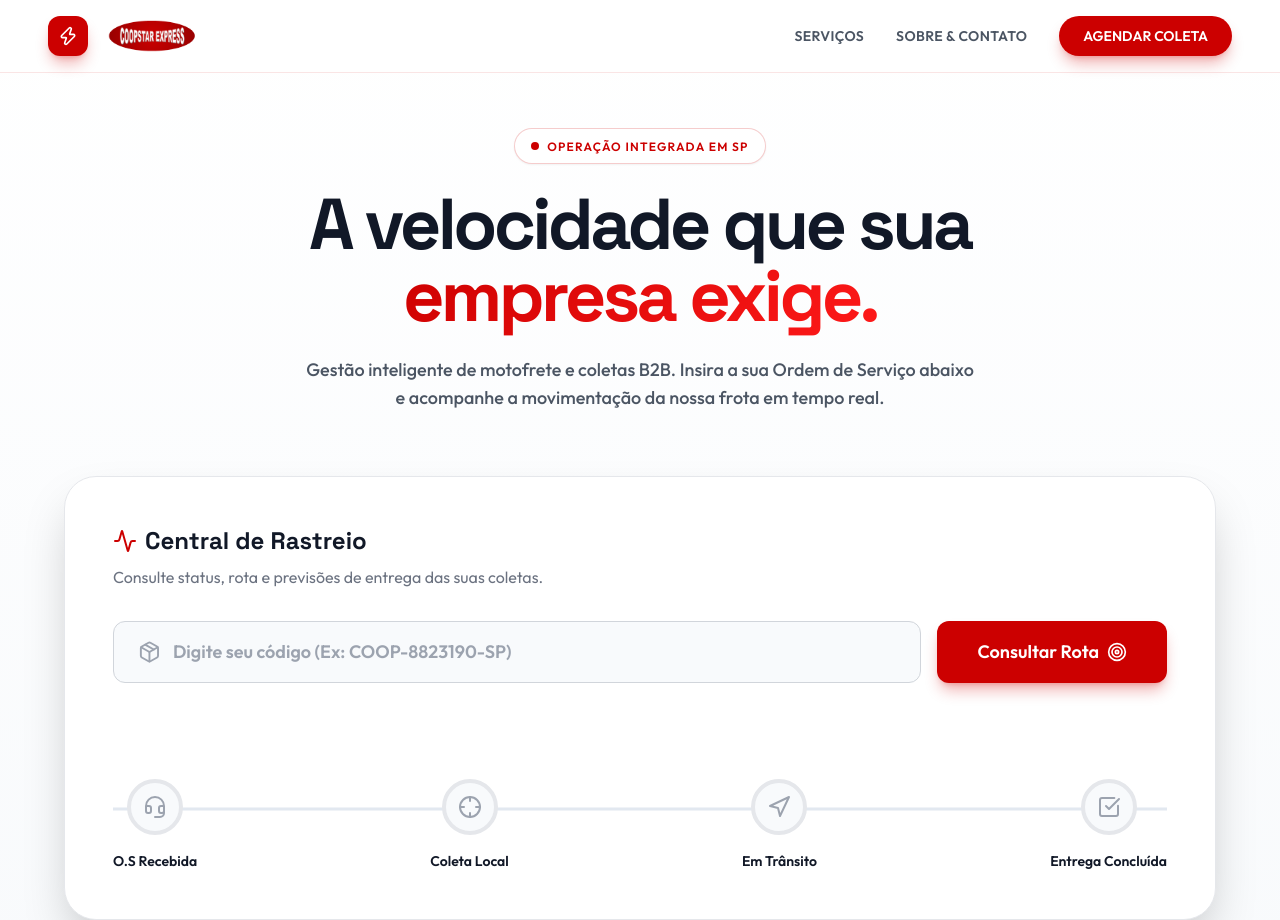
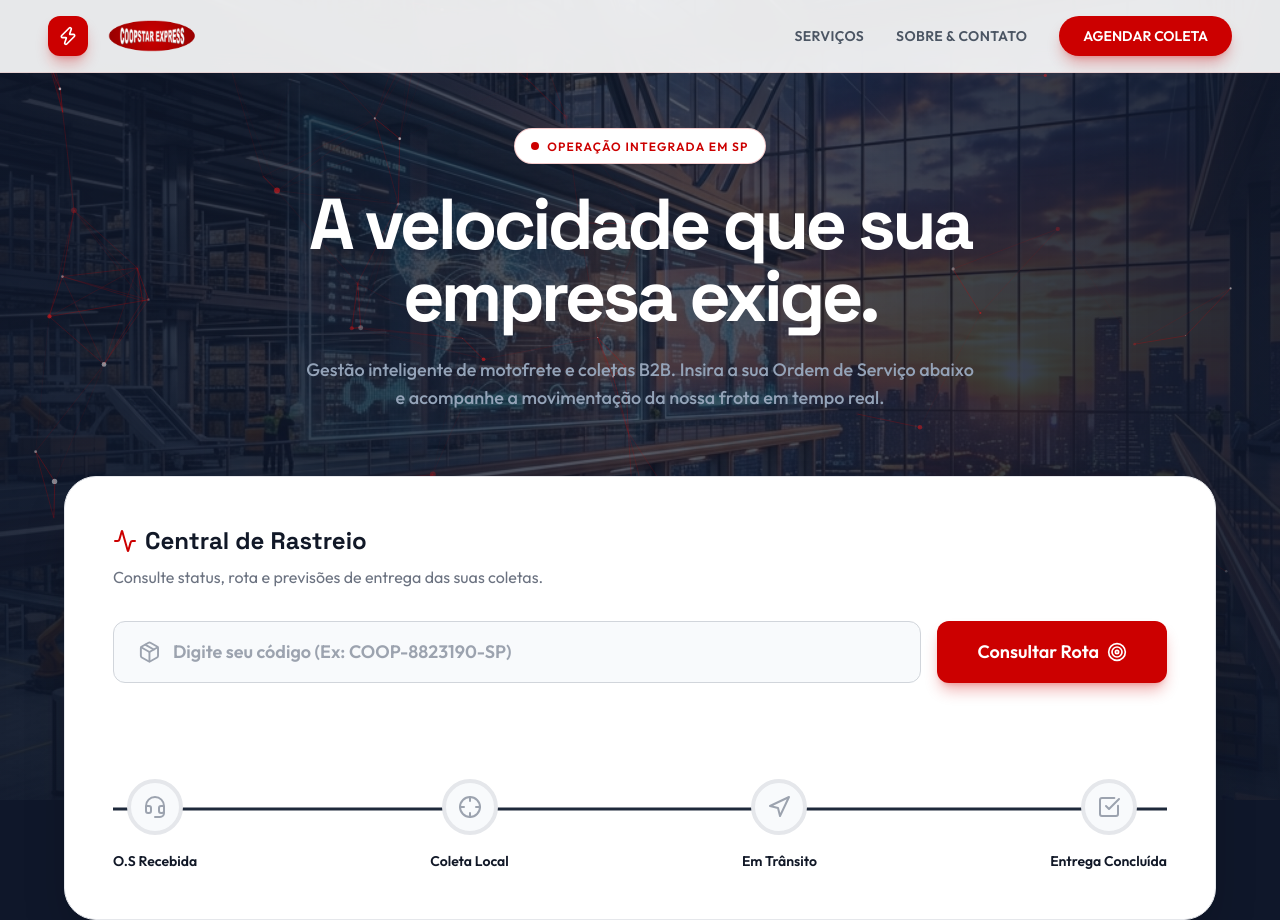
Before and after one commit to dl7255971-debug/coopstar-0315, a website: page index.html in a window 1280 px wide. Shown: the top 920 px of the page. Drawn offline with nearby package versions, Linux system fonts and the light colour scheme.

Commit message:
feat: atualiza fundo para imagem realista prime 2026 com interatividade via particles.js

```diff
--- a/index.html
+++ b/index.html
@@ -35,7 +35,7 @@
     </script>
 
     <style>
-        body { background-color: #ffffff; color: #1e293b; }
+        body { background-color: #0f172a; color: #f1f5f9; overflow-x: hidden; }
 
         .glass-nav {
             background: rgba(255, 255, 255, 0.9);
@@ -43,48 +43,58 @@
             border-bottom: 1px solid rgba(204, 0, 0, 0.1);
         }
 
-        .text-gradient {
-            background: linear-gradient(135deg, #cc0000 0%, #ff1a1a 100%);
-            -webkit-background-clip: text;
-            -webkit-text-fill-color: transparent;
+        /* 2026 Realistic Logistics Background */
+        .bg-logistics {
+            position: fixed; top: 0; left: 0; width: 100vw; height: 100vh;
+            z-index: -10;
+            background: url('imagens/bg_logistics_2026.png') no-repeat center center;
+            background-size: cover;
+        }
+        .bg-overlay {
+            position: fixed; top: 0; left: 0; width: 100vw; height: 100vh;
+            z-index: -9;
+            background: linear-gradient(to right, rgba(15, 23, 42, 0.90) 0%, rgba(15, 23, 42, 0.70) 50%, rgba(15, 23, 42, 0.90) 100%);
+        }
+        #particles-js {
+            position: fixed; top: 0; left: 0; width: 100vw; height: 100vh;
+            z-index: -8;
         }
 
         .card-premium {
-            background: #ffffff;
-            border: 1px solid rgba(0, 0, 0, 0.05);
+            background: rgba(15, 23, 42, 0.6);
+            backdrop-filter: blur(12px);
+            border: 1px solid rgba(255, 255, 255, 0.08);
             transition: all 0.3s ease;
-            box-shadow: 0 4px 20px rgba(0,0,0,0.05);
+            box-shadow: 0 4px 30px rgba(0,0,0,0.2);
         }
 
         .card-premium:hover {
             transform: translateY(-5px);
-            border-color: rgba(204, 0, 0, 0.3);
-            box-shadow: 0 10px 40px -10px rgba(204, 0, 0, 0.15);
+            border-color: rgba(204, 0, 0, 0.4);
+            box-shadow: 0 10px 40px -10px rgba(204, 0, 0, 0.3);
         }
 
         /* Custom Tracker Styles for Light Mode */
         .tracker-node { position: relative; z-index: 2; }
         .tracker-line {
             position: absolute; top: 50%; left: 0; right: 0; height: 3px;
-            background: #e2e8f0; z-index: 1; transform: translateY(-50%);
+            background: #1e293b; z-index: 1; transform: translateY(-50%);
         }
         .tracker-progress {
             position: absolute; top: 50%; left: 0; height: 3px;
-            background: linear-gradient(90deg, #990000, #cc0000); z-index: 1;
+            background: linear-gradient(90deg, #990000, #ff1a1a); z-index: 1;
             transform: translateY(-50%);
         }
 
-        /* Subtle ambient pattern */
-        .ambient-pattern {
-            position: fixed; inset: 0; z-index: -1; pointer-events: none; opacity: 0.1;
-            background-image: radial-gradient(#cc0000 1px, transparent 1px);
-            background-size: 40px 40px;
-        }
+        /* Fim estilos de Background */
     </style>
 </head>
 <body class="antialiased selection:bg-brand-red selection:text-white relative">
 
-    <div class="ambient-pattern"></div>
+    <!-- Fundo Interativo 2026 com Particles.js -->
+    <div class="bg-logistics"></div>
+    <div class="bg-overlay"></div>
+    <div id="particles-js"></div>
 
     <!-- Navegação -->
     <nav class="fixed w-full z-50 glass-nav transition-all duration-300 py-4" id="navbar">
@@ -112,8 +122,8 @@
         </div>
     </nav>
 
-    <!-- HERO SECTION MODIFICADA: SEM IMAGEM, COM LOGISTIC FLOW FUNCIONAL -->
-    <section class="relative min-h-[90vh] flex flex-col items-center justify-center pt-32 pb-16 px-6 bg-gradient-to-b from-white to-surface">
+    <!-- HERO SECTION MODIFICADA -->
+    <section class="relative min-h-[90vh] flex flex-col items-center justify-center pt-32 pb-16 px-6 bg-transparent">
         <div class="max-w-6xl mx-auto w-full">
 
             <div class="text-center mb-16">
@@ -122,12 +132,12 @@
                     <span class="text-xs tracking-widest text-brand-red uppercase font-bold mt-0.5">Operação Integrada em SP</span>
                 </div>
 
-                <h1 data-aos="fade-up" data-aos-delay="100" class="font-display text-5xl md:text-7xl font-bold leading-[1.1] tracking-tighter text-gray-900 mb-6 mx-auto">
+                <h1 data-aos="fade-up" data-aos-delay="100" class="font-display text-5xl md:text-7xl font-bold leading-[1.1] tracking-tighter text-white mb-6 mx-auto">
                     A velocidade que sua <br />
                     <span class="text-gradient">empresa exige.</span>
                 </h1>
 
-                <p data-aos="fade-up" data-aos-delay="200" class="text-lg text-gray-600 max-w-2xl mx-auto font-medium">
+                <p data-aos="fade-up" data-aos-delay="200" class="text-lg text-slate-400 max-w-2xl mx-auto font-medium">
                     Gestão inteligente de motofrete e coletas B2B. Insira a sua Ordem de Serviço abaixo e acompanhe a movimentação da nossa frota em tempo real.
                 </p>
             </div>
@@ -197,7 +207,8 @@
     </section>
 
     <!-- SOLUÇÕES COMPLETAS COM NOVAS IMAGENS GERADAS -->
-    <section id="services" class="py-24 px-6 relative bg-white border-y border-gray-100">
+    <!-- SOLUÇÕES COMPLETAS -->
+    <section id="services" class="py-24 px-6 relative bg-transparent">
         <div class="max-w-7xl mx-auto">
             <div class="text-center mb-16" data-aos="fade-up">
                 <span class="text-brand-red font-extrabold tracking-widest uppercase text-xs">Portfólio Operacional</span>
@@ -263,7 +274,8 @@
     </section>
 
     <!-- FORMULÁRIO NATIVO E MENSAGENS NO MODO LIGHT -->
-    <section id="contact" class="py-24 px-6 bg-surface relative overflow-hidden">
+    <!-- FORMULÁRIO NATIVO -->
+    <section id="contact" class="py-24 px-6 bg-transparent relative overflow-hidden">
         <div class="max-w-7xl mx-auto flex flex-col lg:flex-row gap-16 items-center">
 
             <div data-aos="fade-right" class="w-full lg:w-1/2">
@@ -433,6 +445,35 @@
                 }, 3000);
             }, 1200);
         }
+
+    </script>
+    <script src="https://cdn.jsdelivr.net/particles.js/2.0.0/particles.min.js"></script>
+    <script>
+        // Interatividade do Fundo 2026: Particles.js Config
+        particlesJS('particles-js', {
+            "particles": {
+                "number": { "value": 60, "density": { "enable": true, "value_area": 800 } },
+                "color": { "value": ["#ff1a1a", "#ffffff"] },
+                "shape": { "type": "circle" },
+                "opacity": { "value": 0.6, "random": true },
+                "size": { "value": 3, "random": true },
+                "line_linked": { "enable": true, "distance": 150, "color": "#cc0000", "opacity": 0.4, "width": 1 },
+                "move": { "enable": true, "speed": 1.5, "direction": "none", "random": true, "straight": false, "out_mode": "out", "bounce": false }
+            },
+            "interactivity": {
+                "detect_on": "window",
+                "events": {
+                    "onhover": { "enable": true, "mode": "grab" },
+                    "onclick": { "enable": true, "mode": "push" },
+                    "resize": true
+                },
+                "modes": {
+                    "grab": { "distance": 200, "line_linked": { "opacity": 0.8 } },
+                    "push": { "particles_nb": 3 }
+                }
+            },
+            "retina_detect": true
+        });
     </script>
 </body>
 </html>
```
Also changed, not shown: imagens/bg_logistics_2026.png (added), imagens/bg_prime_2026.png (added).
